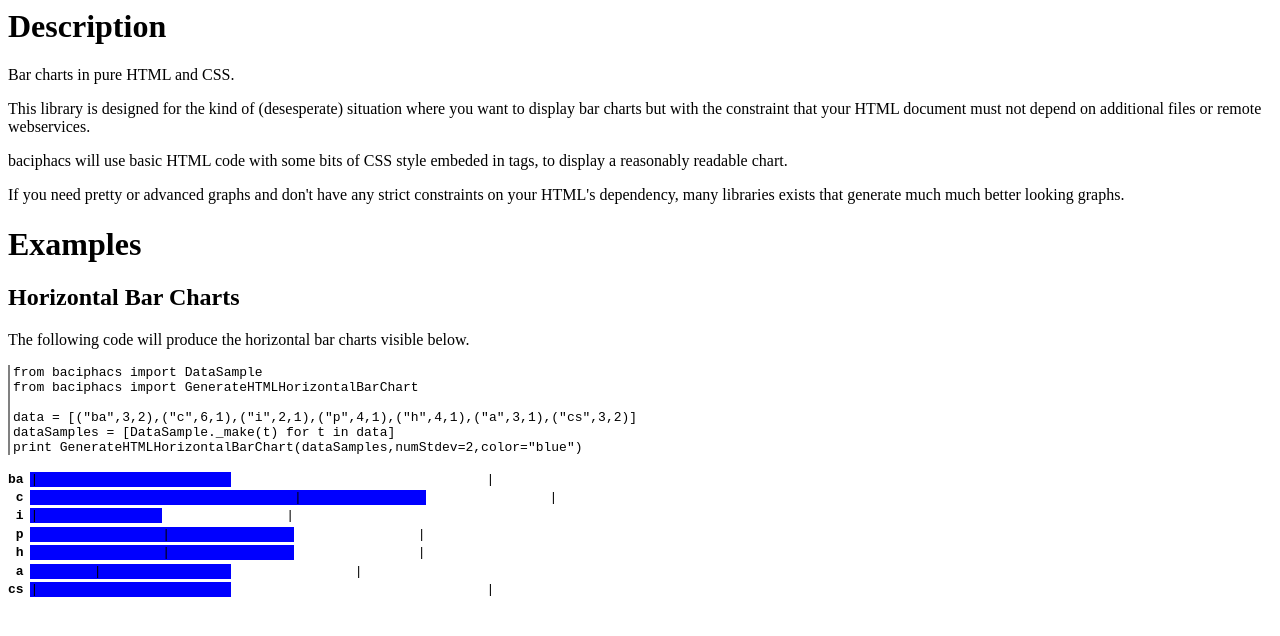
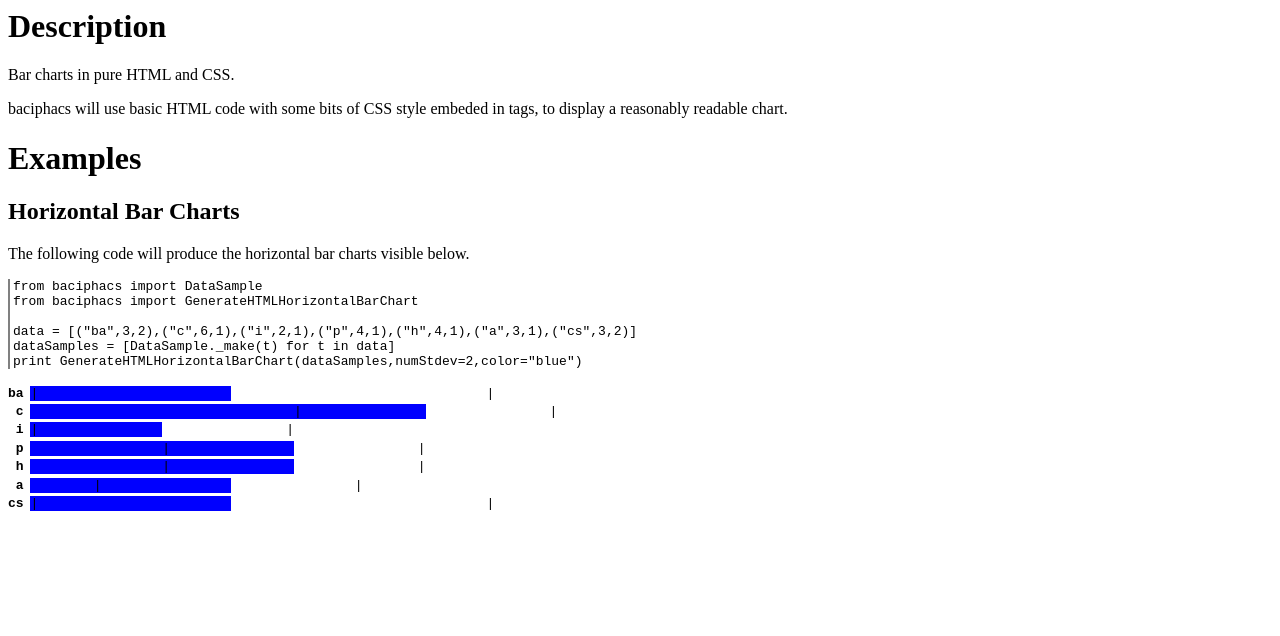
Before and after one commit to tibonihoo/baciphacs, a plain HTML site: page doc/index.html in a window 1280 px wide. Drawn offline with Linux system fonts and the light colour scheme.

```diff
--- a/doc/index.html
+++ b/doc/index.html
@@ -8,18 +8,8 @@
     <h1>Description</h1>
     <p>Bar charts in pure HTML and CSS.</p>
     <p>
-This library is designed for the kind of (desesperate) situation where
-you want to display bar charts but with the constraint that your HTML
-document must not depend on additional files or remote webservices.
-    </p>
-    <p>
 baciphacs will use basic HTML code with some bits of CSS style embeded
 in tags, to display a reasonably readable chart.
-    </p>
-    <p>
-If you need pretty or advanced graphs and don't have any strict
-constraints on your HTML's dependency, many libraries exists that
-generate much much better looking graphs.
     </p>
 
     <h1>Examples</h1>
```
Also changed, not shown: 1 other file.
